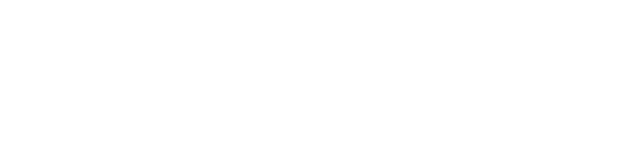
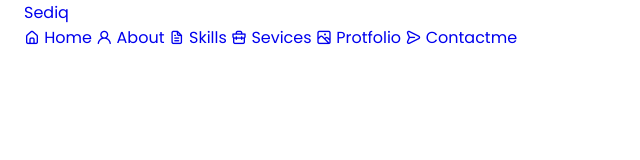
Before and after one commit to sediqamiri/Protfolio, a plain HTML site: page index.html in a window 1280 px wide. Shown: the whole page, without its empty margins (0-640 px from the left). Drawn offline with nearby package versions, Linux system fonts and the light colour scheme.

Commit message:
17:12sec

```diff
--- a/index.html
+++ b/index.html
@@ -9,6 +9,34 @@
         <link href="css/style.css" rel="stylesheet">
     </head>
     <body>
-
+       <header class="header" id="header">
+        <nav class="nav container">
+            <a href="#" class="nav_logo">Sediq</a>
+            <dev class="nav_menu" id="nav-menu">
+                <ul class="nav_list grid">
+                    <li class="nav_item">
+                        <a href="#home" class="nav_link">
+                            <i class="uil uil-estate"></i> Home
+                        </a>
+                        <a href="#about" class="nav_link">
+                            <i class="uil uil-user"></i> About
+                        </a>
+                        <a href="#skills" class="nav_link">
+                            <i class="uil uil-file-alt"></i> Skills
+                        </a>
+                        <a href="#sevices" class="nav_link">
+                            <i class="uil uil-briefcase"></i> Sevices
+                        </a>
+                        <a href="#protfolio" class="nav_link">
+                            <i class="uil uil-scenery"></i> Protfolio
+                        </a>
+                        <a href="#contact" class="nav_link">
+                            <i class="uil uil-message"></i> Contactme
+                        </a>
+                    </li>
+                </ul>
+            </dev>
+        </nav>
+       </header>
     </body>
 </html>
```
